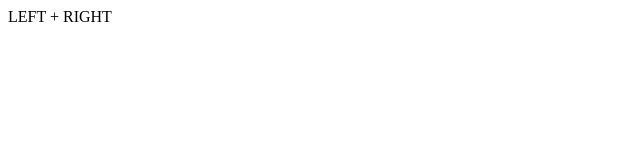
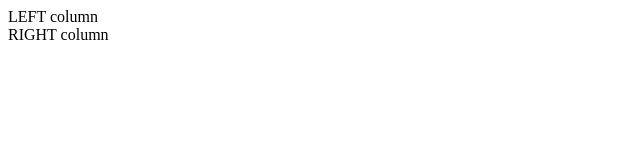
Before and after one commit to kamidem/Sign-Up-BIT, a plain HTML site: page index.html in a window 1280 px wide. Shown: the whole page, without its empty margins (0-640 px from the left). Drawn offline with Linux system fonts and the light colour scheme; files that its build step writes are made by us from their sources.

```diff
--- a/index.html
+++ b/index.html
@@ -8,8 +8,14 @@
 </head>
 <body>
   <main>
-    LEFT + RIGHT
+    <div>
+      LEFT column
+    </div>
+    <div>
+      RIGHT column
+    </div>
   </main>
+
 
 </body>
 </html>
```
